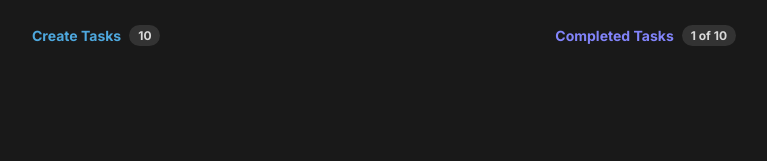
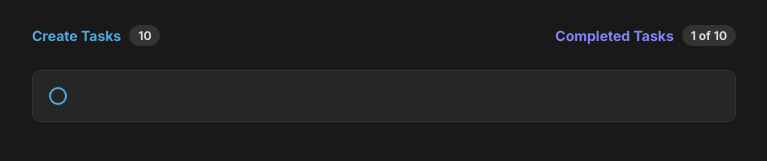
Before and after one commit to hollytunison/react-todo, a React (Vite) app: page / in a window 1280 px wide. Shown: the part 265-426 px from the top of the page, without its empty margins (256-1023 px from the left). Built offline with nearby package versions, Linux system fonts and the light colour scheme.

Commit message:
added checkbox

```diff
--- /dev/null
+++ b/src/components/Task/index.jsx
@@ -0,0 +1,11 @@
+import styles from './task.module.css'
+
+export function Task() {
+  return (
+    <div className={styles.task}>
+      <button className={styles.checkContainer}>
+        <div />
+      </button>
+    </div>
+  )
+}
--- /dev/null
+++ b/src/components/Task/task.module.css
@@ -0,0 +1,49 @@
+.task {
+    width: 100%;
+    background: #262626;
+    border: 1px solid #333333;
+    padding: 16px;
+    border-radius: 8px;
+    display: flex;
+    align-items: center;
+    justify-content: space-between;
+    gap: 12px;
+}
+
+.task p {
+    font-size: 14px;
+    line-height: 19px;
+    color: #F2F2F2;
+    margin-right: auto;
+}
+
+p.textCompleted {
+    color: #808080;
+    text-decoration: line-through;
+}
+
+.checkContainer {
+    width: 18px;
+    height: 18px;
+    background: none;
+    border: none;
+}
+
+.checkContainer div {
+    width: 100%;
+    height: 100%;
+    border-radius: 999px;
+    border: 2px solid #4EA8DE;
+}
+
+.checkContainer svg {
+    width: 100%;
+    height: 100%;
+    color: #5E60CE;
+}
+
+.deleteButton {
+    background: none;
+    border: none;
+    color: #808080;
+}
--- a/src/components/Tasks/index.jsx
+++ b/src/components/Tasks/index.jsx
@@ -1,4 +1,5 @@
-import styles from './tasks.module.css?block';
+import { Task } from '../Task'
+import styles from './tasks.module.css?block'
 
 export function Tasks() {
   return (
@@ -16,6 +17,7 @@ export function Tasks() {
       </header>
 
       <div className={styles.list} >
+        <Task />
       </div>
     </section>
   )
```
